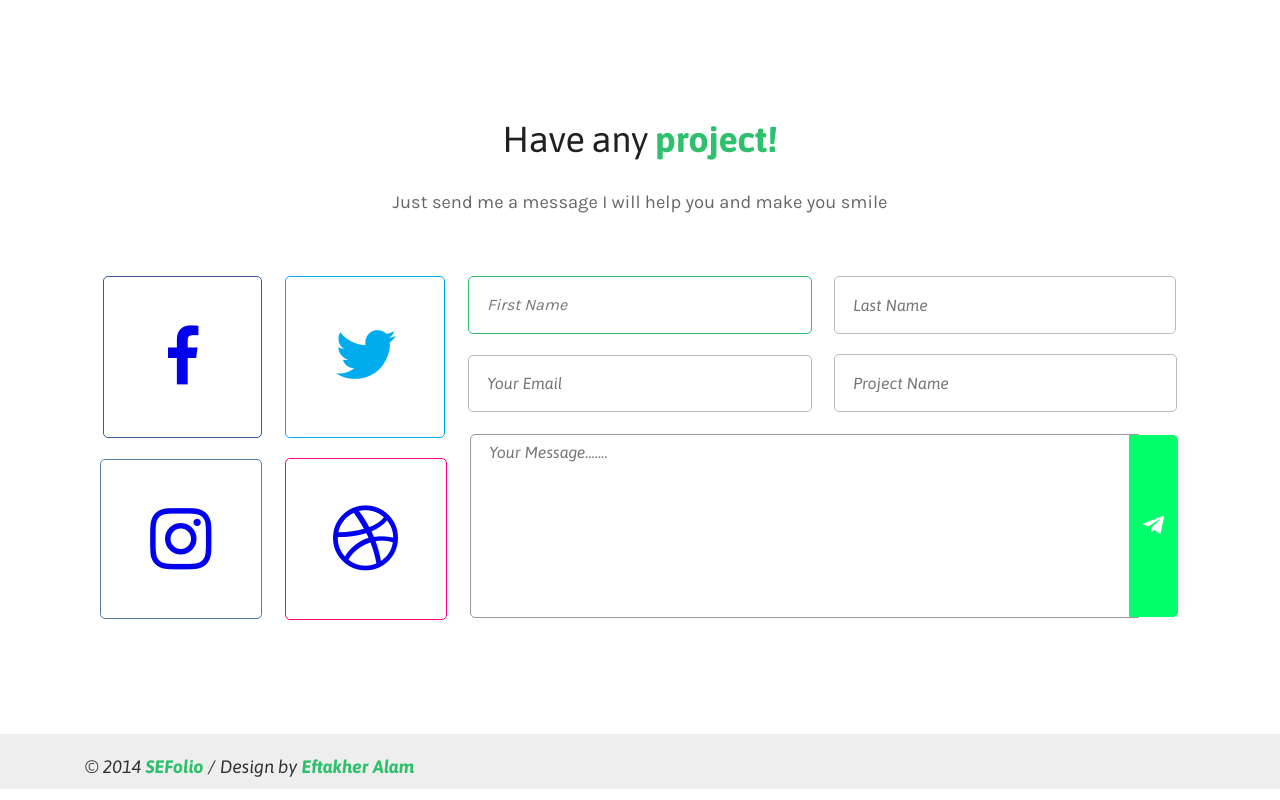
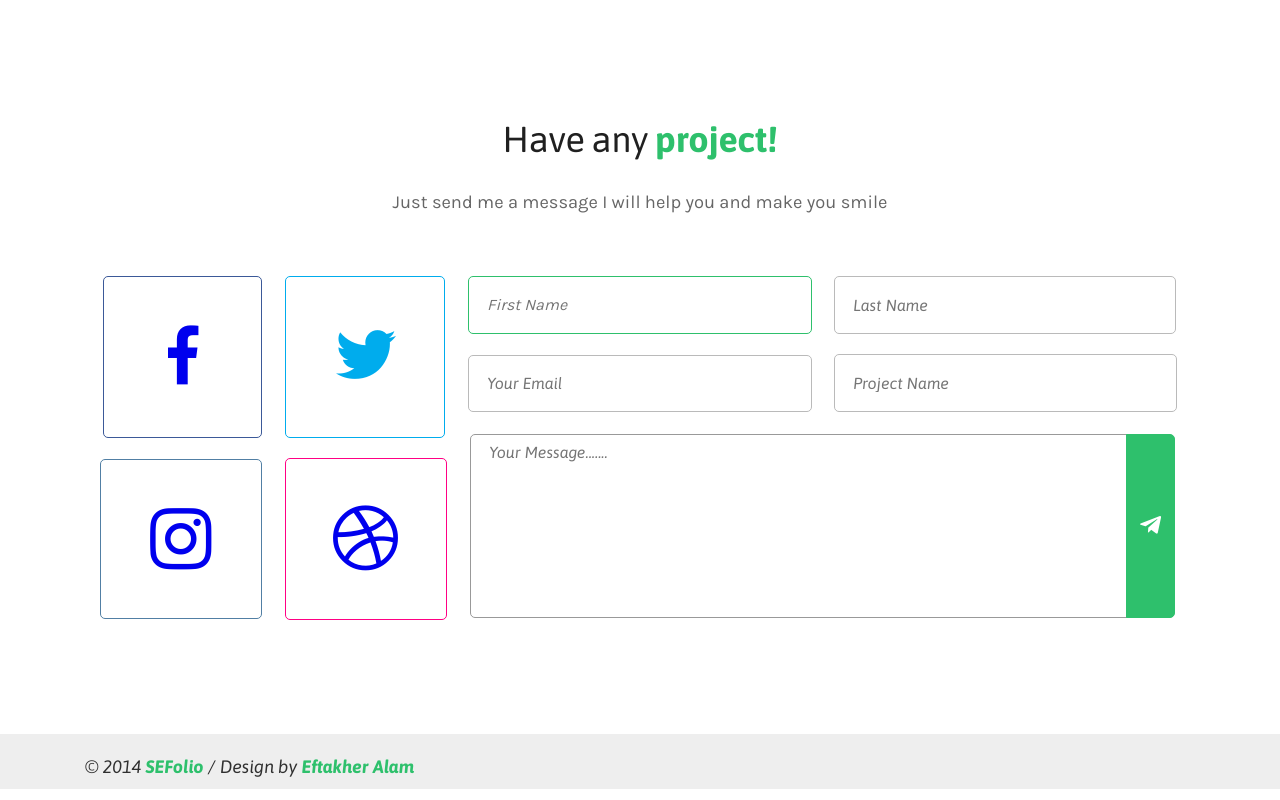
Before and after one commit to toritto251/homeworki-vse-, a plain HTML site: page homework11/index.html in a window 1280 px wide. Shown: the part 4034-4834 px from the top of the page. Drawn offline with Linux system fonts and the light colour scheme.

Commit message:
update hw11

```diff
--- a/homework11/css/style.css
+++ b/homework11/css/style.css
@@ -694,6 +694,7 @@ body {
     margin: 0px 13px 13px 18px;
     color: #3B5998;
     text-decoration: none;
+    cursor: pointer;
 }
 
 .box-1 i {
@@ -724,6 +725,7 @@ body {
     border-radius: 5px;
     margin: 21px 10px 0px 15px;
     color: #517fa4;
+    cursor: pointer;
 }
 
 .box-2 i {
@@ -754,6 +756,7 @@ body {
     border-radius: 5px;
     margin: 0px 11px 10px 10px;
     color: #00aced;
+    cursor: pointer;
 }
 
 .box-3 i {
@@ -788,6 +791,7 @@ body {
     background-color: white;
     border-radius: 5px;
     margin: 20px 13px 10px 10px;
+    cursor: pointer;
 }
 
 .box-4 i {
@@ -982,19 +986,18 @@ textarea:focus {
 button {
     background: none;
     outline: none;
-    margin: 26px 0px 0px 36px;
+    margin: 25px 0px 0px 33px;
     border-left: none;
     width: 49px;
-    height: 182.5px;
-    background-color: #00ff6a;
+    height: 184px;
+    background-color: #2ec06c;
     border-radius: 0px 5px 5px 0px;
-    border: 1px solid #00ff6a;
+    border: 1px solid #2ec06c;
     cursor: pointer;
-
 }
 
 button:hover {
-    background-color: #079140;
+    background-color: #0b9c48;
     border: 1px solid #079140;
 }
 
```
